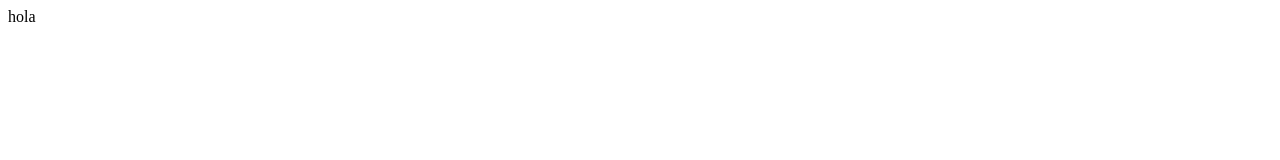
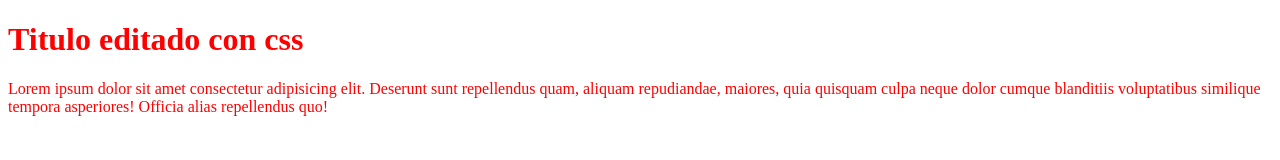
Before and after one commit to OniceBS/CSSbyDalto.github.io, a plain HTML site: page index.html in a window 1280 px wide. Drawn offline with Linux system fonts and the light colour scheme.

Commit message:
nuevo css e index

```diff
--- a/css/styles.css
+++ b/css/styles.css
@@ -0,0 +1,3 @@
+* {
+    color: red;
+}
--- a/index.html
+++ b/index.html
@@ -4,9 +4,13 @@
     <meta charset="UTF-8">
     <meta http-equiv="X-UA-Compatible" content="IE=edge">
     <meta name="viewport" content="width=device-width, initial-scale=1.0">
-    <title>Index</title>
+    <link rel="stylesheet" type="text/css" href="./css/styles.css">
+    <title>Aprendiendo CSS</title>
 </head>
 <body>
-    hola
+    <h1>Titulo editado con css</h1>
+    <p>
+        Lorem ipsum dolor sit amet consectetur adipisicing elit. Deserunt sunt repellendus quam, aliquam repudiandae, maiores, quia quisquam culpa neque dolor cumque blanditiis voluptatibus similique tempora asperiores! Officia alias repellendus quo!
+    </p>
 </body>
 </html>
```
